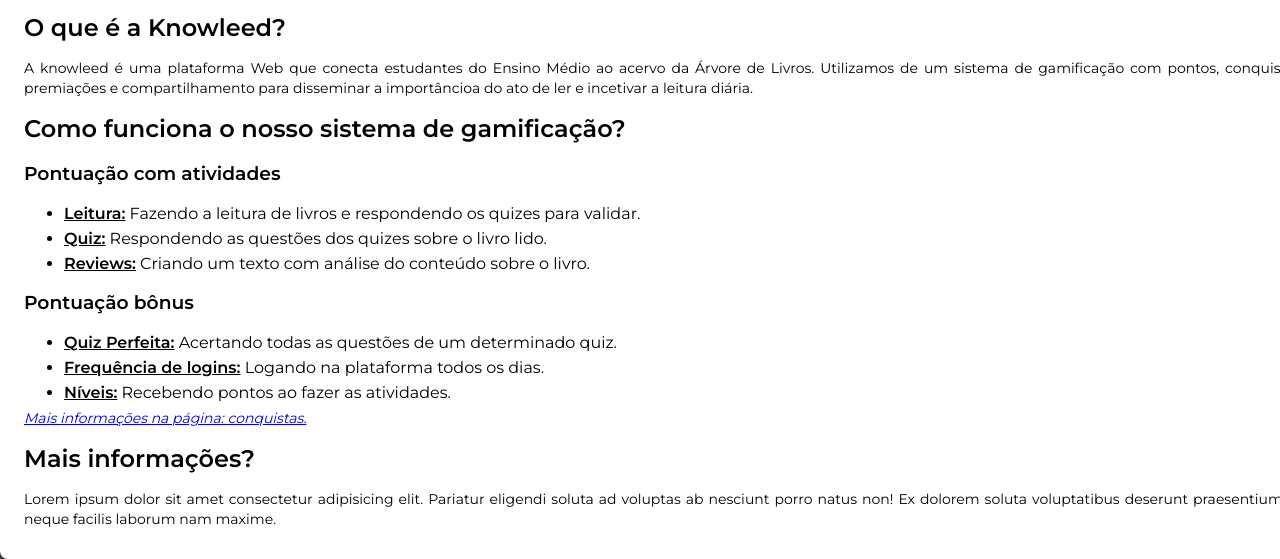
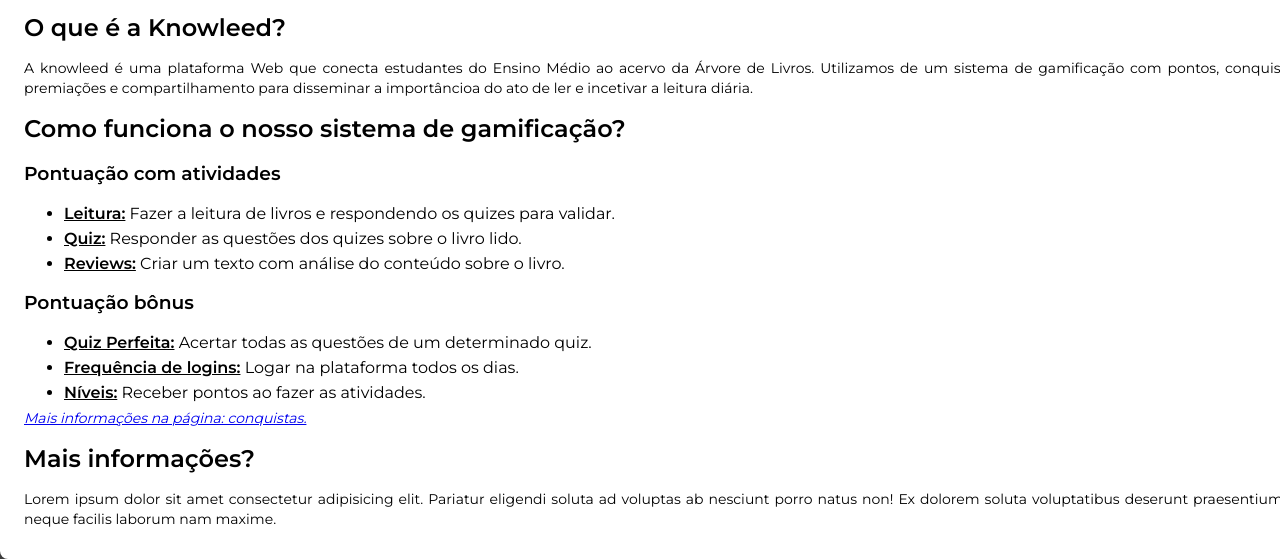
Before and after one commit to bernardojachegou/projeto_knowleed, a website: page src/views/faq.html in a window 1280 px wide. Shown: the part 346-905 px from the top of the page. Drawn offline with nearby package versions, Linux system fonts and the light colour scheme; files that its build step writes are made by us from their sources; files whose address does not match are found by name.

Commit message:
modificação de texto na página de faq

```diff
--- a/src/views/faq.html
+++ b/src/views/faq.html
@@ -14,16 +14,16 @@
 
     <h3>Pontuação com atividades</h3>
     <ul>
-        <li><strong>Leitura:</strong> Fazendo a leitura de livros e respondendo os quizes para validar.</li>
-        <li><strong>Quiz:</strong> Respondendo as questões dos quizes sobre o livro lido.</li>
-        <li><strong>Reviews:</strong> Criando um texto com análise do conteúdo sobre o livro.</li>
+        <li><strong>Leitura:</strong> Fazer a leitura de livros e respondendo os quizes para validar.</li>
+        <li><strong>Quiz:</strong> Responder as questões dos quizes sobre o livro lido.</li>
+        <li><strong>Reviews:</strong> Criar um texto com análise do conteúdo sobre o livro.</li>
     </ul>
 
     <h3>Pontuação bônus</h3>
     <ul>
-        <li><strong>Quiz Perfeita:</strong> Acertando todas as questões de um determinado quiz.</li>
-        <li><strong>Frequência de logins:</strong> Logando na plataforma todos os dias.</li>
-        <li><strong>Níveis:</strong> Recebendo pontos ao fazer as atividades.</li>
+        <li><strong>Quiz Perfeita:</strong> Acertar todas as questões de um determinado quiz.</li>
+        <li><strong>Frequência de logins:</strong> Logar na plataforma todos os dias.</li>
+        <li><strong>Níveis:</strong> Receber pontos ao fazer as atividades.</li>
     </ul>
 
     <p id="more-info"><a href="/conquistas">Mais informações na página: conquistas.</a></p>
```
